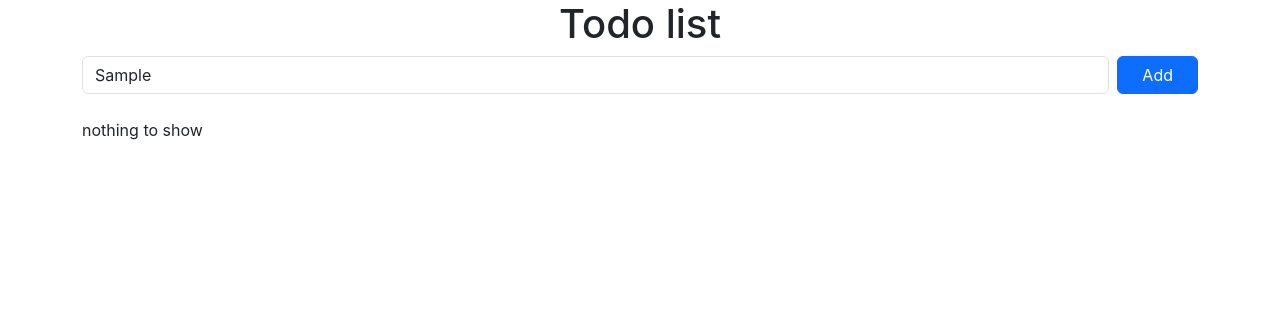
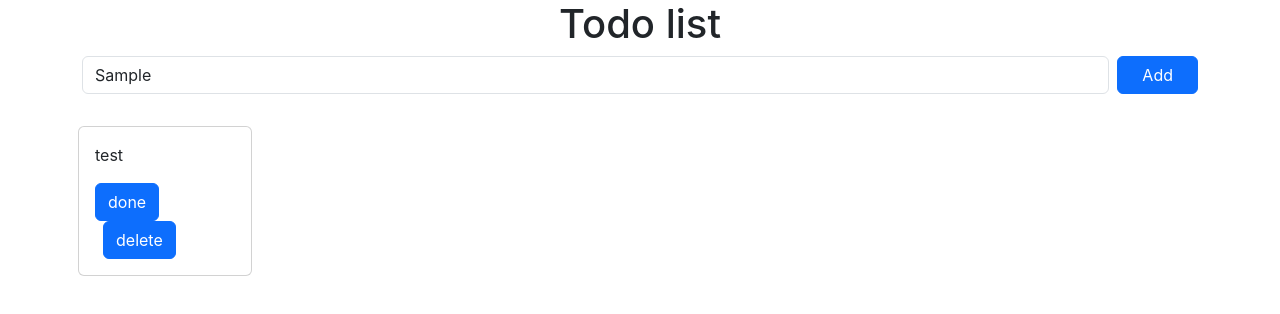
Before and after one commit to prajula255/todo-list, a React (Create React App) app: page / in a window 1280 px wide. Both pictures are taken after typing "Sample" into the empty fields and a click on the button "Add". Shown: the top 314 px of the page. Built offline with nearby package versions, Linux system fonts and the light colour scheme.

Commit message:
added todo list

```diff
--- a/src/App.js
+++ b/src/App.js
@@ -6,19 +6,26 @@ import TextInput from './components/text-input';
 
 function App() {
   const [todo, setTodo] = useState([])
+  const [input, setInput] = useState("Test")
+
+  function handleAdd() {
+    setTodo([...todo, input])
+  }
   return (
     <div className="container">
       <Heading1 value={"Todo list"} className="text-center" />
       <div className="d-flex gap-2">
         <TextInput />
-        <Button label={"Add"} />
+        <Button label={"Add"} onClick={handleAdd} />
       </div>
-      <div className="mt-4">
+      <div className="mt-4 grid row ">
         {
           todo.length > 0 ?
             todo.map((item, index) => (
-        <Card />
-        )):
+              <div className="col-2 p-2" >
+                <Card key={index} todo={item} />
+              </div>
+            )) :
             (
               <div>
                 <p>nothing to show</p>
--- a/src/components/card.jsx
+++ b/src/components/card.jsx
@@ -2,9 +2,9 @@ import React from "react";
 function Card() {
     return (
         <>
-            <div className="card" style={{ width: "18rem" }}>
+            <div className="card w-full" >
                 <div class="card-body">
-                    <p class="card-text">With supporting text below as a natural lead-in to additional content.</p>
+                    <p class="card-text">test</p>
                     <a href="#" class="btn btn-primary">done</a>
                     <a href="#" class="ms-2 btn btn-primary">delete</a>
 
```
Lines whose indentation alone changed are shown as unchanged.
